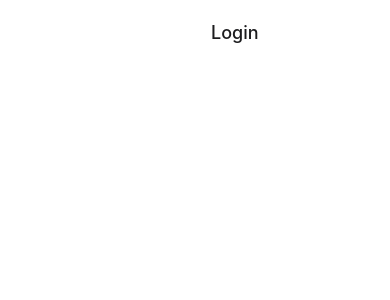
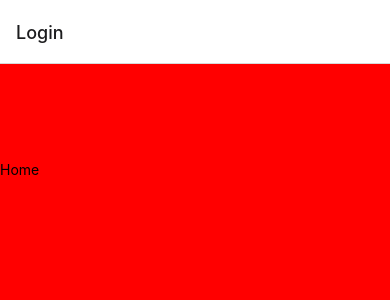
Before and after one commit to johanncepeda9816/pocapp, a React Native app: screen /Login in a window 390 px wide. Shown: the top 300 px of the page. Built offline with nearby package versions, Linux system fonts and the light colour scheme.

Commit message:
Custom Container for entire app

```diff
--- a/App.tsx
+++ b/App.tsx
@@ -1,22 +1,11 @@
 import { StatusBar } from "expo-status-bar";
-import { SafeAreaView, StyleSheet, Text, View } from "react-native";
 import CustomRouter from "./src/commons/navigation/CustomRouter";
 
 export default function App() {
   return (
-    <SafeAreaView style={styles.container}>
+    <>
       <StatusBar style="dark" />
       <CustomRouter />
-    </SafeAreaView>
+    </>
   );
 }
-
-const styles = StyleSheet.create({
-  container: {
-    flex: 1,
-    backgroundColor: "#fff",
-    alignItems: "center",
-    justifyContent: "center",
-    color: "#000",
-  },
-});
--- a/src/commons/navigation/CustomRouter.tsx
+++ b/src/commons/navigation/CustomRouter.tsx
@@ -4,9 +4,9 @@ import { createNativeStackNavigator } from "@react-navigation/native-stack";
 import Login from "../../modules/auth/login/Login";
 import Home from "../../modules/home/Home";
 
+const Stack = createNativeStackNavigator();
+
 export default function CustomRouter() {
-  const Stack = createNativeStackNavigator();
-
   return (
     <NavigationContainer>
       <Stack.Navigator initialRouteName="Login">
--- a/src/modules/auth/login/Login.tsx
+++ b/src/modules/auth/login/Login.tsx
@@ -1,10 +1,16 @@
+import { useNavigation } from "@react-navigation/native";
 import React from "react";
-import { Text, View } from "react-native";
+import { Pressable, Text, View } from "react-native";
 
 export default function Login() {
+  const navigation = useNavigation<any>();
+
   return (
     <View style={{ backgroundColor: "red", flex: 1 }}>
       <Text style={{ color: "#0000", fontSize: 80 }}>HOla</Text>
+      <Pressable onPress={() => navigation.navigate("Home")}>
+        <Text>Home</Text>
+      </Pressable>
     </View>
   );
 }
```
Also changed, not shown: src/commons/components/Container.tsx (added, +21 -0 lines).
